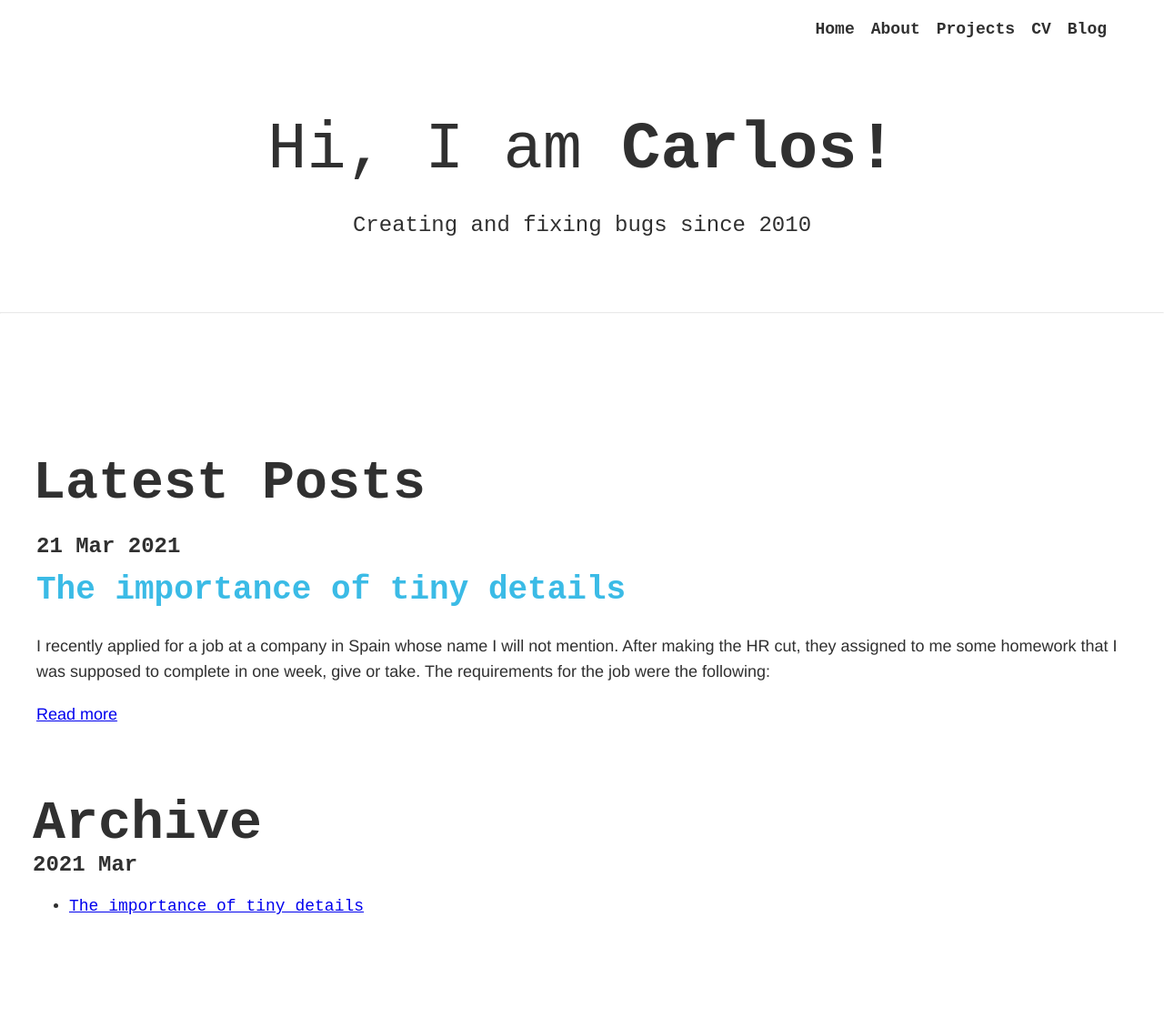
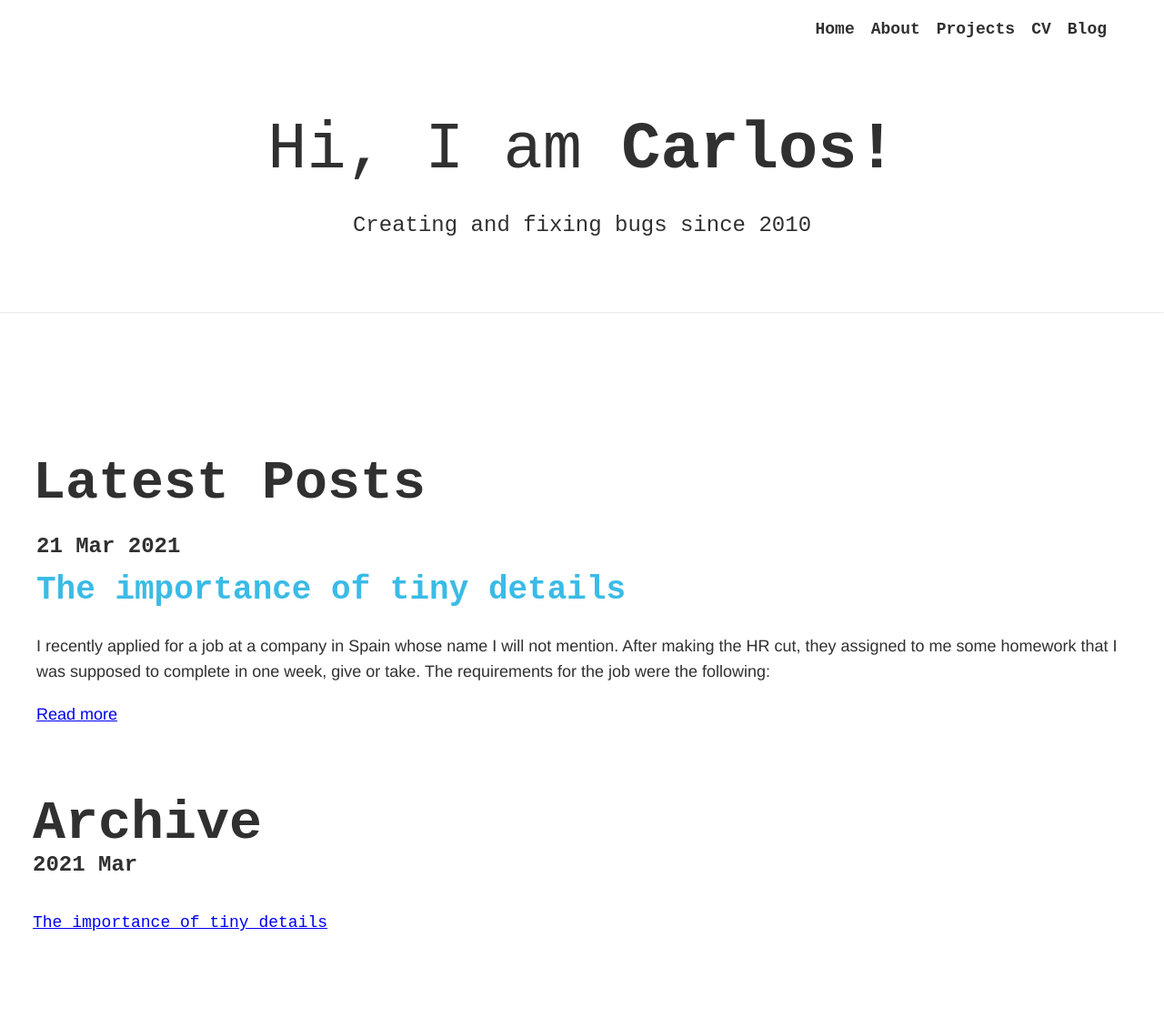
Before and after one commit to carlosghabrous/carlosghabrous.github.io, a Jekyll site: the page built from blog/index.html, in a window 1280 px wide. Shown: the whole page at 91% size. Built offline with Jekyll 4.4.1, drawn with Linux system fonts in a browser that asks for light colours; nearby versions of some CDN libraries.

Commit message:
Style archive list

```diff
--- a/_sass/main.scss
+++ b/_sass/main.scss
@@ -345,3 +345,11 @@ header {
     font-family: var(--ff-posts);
     padding: 0;
 }
+
+.archive-list {
+    list-style: none;
+    display: flex;
+    justify-content: left;
+    margin: 2em 0 0;
+    padding: 0;
+}
--- a/blog/index.html
+++ b/blog/index.html
@@ -27,7 +27,7 @@ title: Why doesn't it work???
   {% assign postsByYearMonth = site.posts | group_by_exp:"post", "post.date | date: '%Y %b'"  %}
   {% for yearMonth in postsByYearMonth %}
     <h3>{{ yearMonth.name }}</h3>
-      <ul>
+      <ul class="archive-list">
         {% for post in yearMonth.items %}
           <li><a href="{{ post.url }}">{{ post.title }}</a></li>
         {% endfor %}
```
